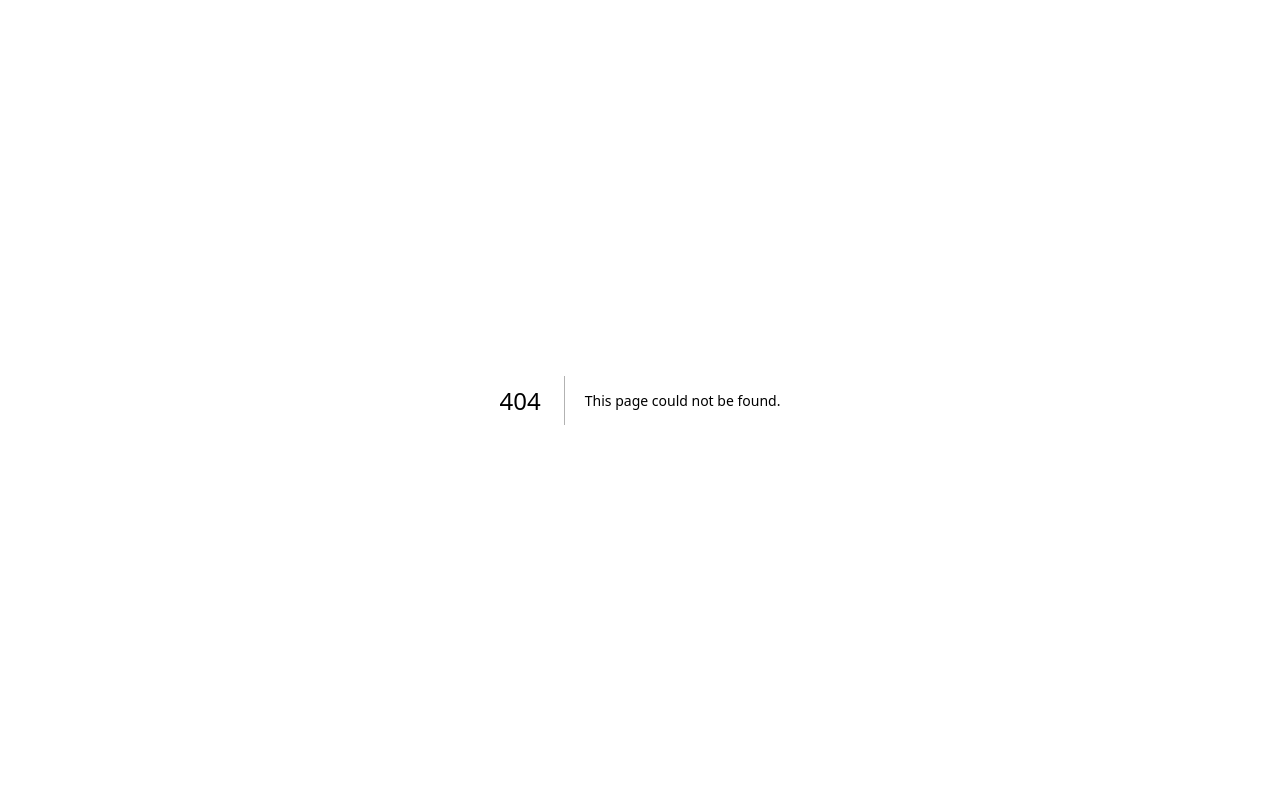
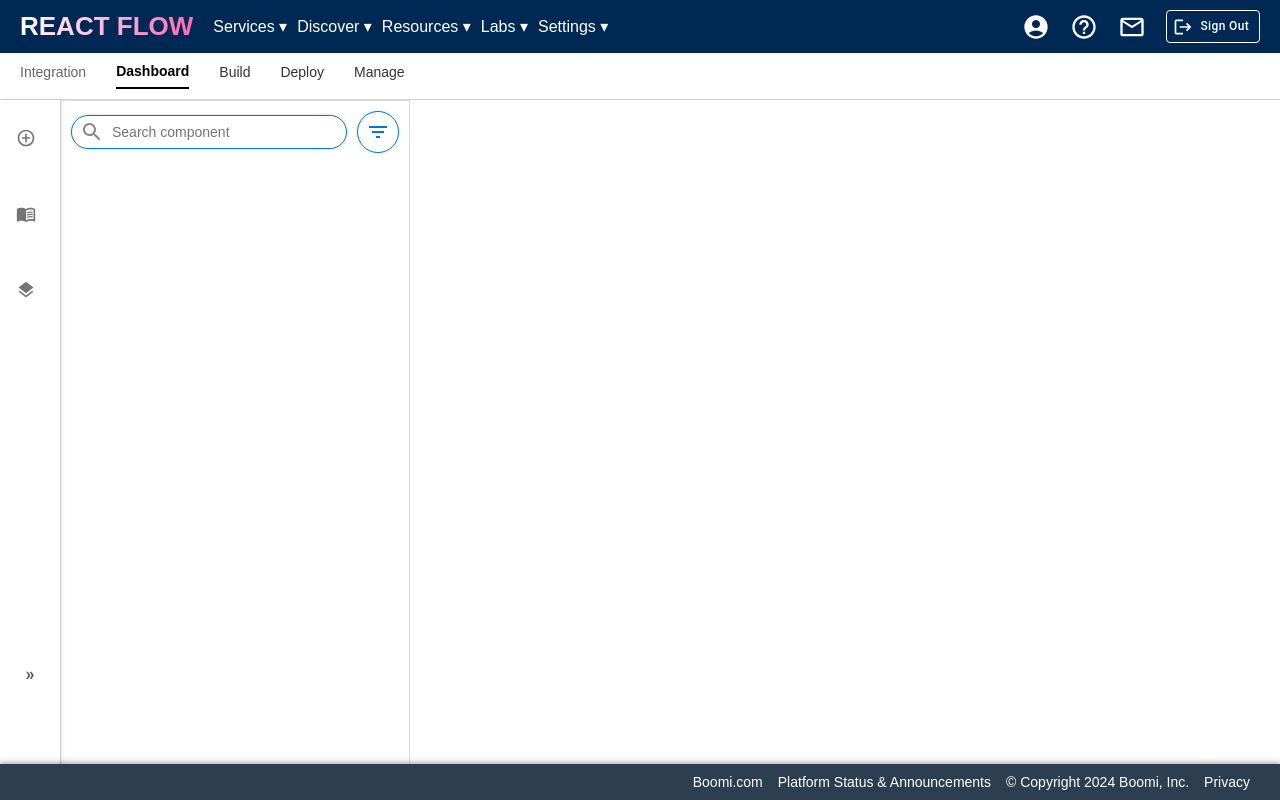
Before and after one commit to tusharr42/React-Flow, a Next.js app: page /reactflow in a window 1280 px wide. Before the commit this address had no page. Built offline with nearby package versions, Linux system fonts and the light colour scheme.

Commit message:
"Integration"

```diff
--- a/src/Layout/DashboardInterface/index.js
+++ b/src/Layout/DashboardInterface/index.js
@@ -1,4 +1,5 @@
-import React from "react";
+import React from "react"; // React import
+import { useRouter } from "next/navigation"; // Import useRouter from next/router
 import {
   AppBar,
   Toolbar,
@@ -12,6 +13,7 @@
 import HomeIcon from "@mui/icons-material/Home";
 import MoreVertIcon from "@mui/icons-material/MoreVert";
 
+// NavBar Component
 function NavBar() {
   return (
     <AppBar
@@ -48,7 +50,14 @@
   );
 }
 
+// IntegrationPage Component
 function IntegrationPage() {
+  const router = useRouter();  // Use useRouter from Next.js for navigation
+
+  const handleCreateNewProcess = () => {
+    router.push("/reactflow"); // Navigate using router.push
+  };
+
   return (
     <Box>
       {/* Navigation Bar */}
@@ -103,6 +112,7 @@
                 boxShadow: "0px 2px 6px rgba(0,0,0,0.1)",
               },
             }}
+            onClick={handleCreateNewProcess}
           >
             <CardContent>
               <Typography
--- /dev/null
+++ b/src/Layout/Integration/Reactflow/Dashboard/index.js
@@ -0,0 +1,74 @@
+
+
+'use client';
+import React, { useState } from 'react';
+import PrimaryNavBar from '../../../Global/PrimaryNavbar';
+import SecondaryNavBar from '../../../Global/SecondaryNavbar';
+import Sidebar from '../../../Global/Sidebar';
+import Footer from '../../../Global/Footer';
+import ComponentsPanel from '../../../Global/ComponentsPannel';// Corrected the import name
+import DashboardInterface from '../../../DashboardInterface';
+
+const DashboardInner = () => {
+  const [isSidebarOpen, setIsSidebarOpen] = useState(true); // State to manage sidebar open/close
+
+  const bodyStyle = {
+    margin: 0,
+    padding: 0,
+    height: '100vh',
+    overflow: 'hidden',
+  };
+
+  const dashboardContainer = {
+    display: 'flex',
+    flexDirection: 'column',
+    height: '100vh',
+    width: '100%',
+  };
+
+  const dashboardStyle = {
+    display: 'flex',
+    flex: 1,
+    flexDirection: 'row',
+    marginTop: '0',
+  };
+
+  const contentStyle = {
+    flex: 1,
+    padding: '0px',
+    overflow: 'auto',
+    backgroundColor: '#f4f4f4',
+    marginBottom: '40px',
+  };
+
+  const sidebarStyle = {
+    display: 'flex',
+    flexDirection: 'row',
+  };
+
+  return (
+    <div style={bodyStyle}>
+      <div style={dashboardContainer}>
+        <PrimaryNavBar />
+        <SecondaryNavBar />
+
+        <div style={dashboardStyle}>
+          {/* Sidebar and ComponentsPanel */}
+          <div style={sidebarStyle}>
+            <Sidebar isOpen={isSidebarOpen} onToggle={() => setIsSidebarOpen(!isSidebarOpen)} />
+            {isSidebarOpen && <ComponentsPanel />}
+          </div>
+
+          {/* Replacing the old content with DashboardInterface */}
+          {/* <div style={contentStyle}>
+            <DashboardInterface />
+          </div> */}
+        </div>
+      </div>
+
+      <Footer />
+    </div>
+  );
+};
+
+export default DashboardInner;
--- /dev/null
+++ b/src/app/reactflow/page.js
@@ -0,0 +1,12 @@
+import React from 'react';
+import DashboardInner from '@/Layout/Integration/Reactflow/Dashboard';
+
+const Reactflow = () => {
+  return (
+    <>
+        <DashboardInner />
+    </>
+  )
+}
+
+export default Reactflow;
```
